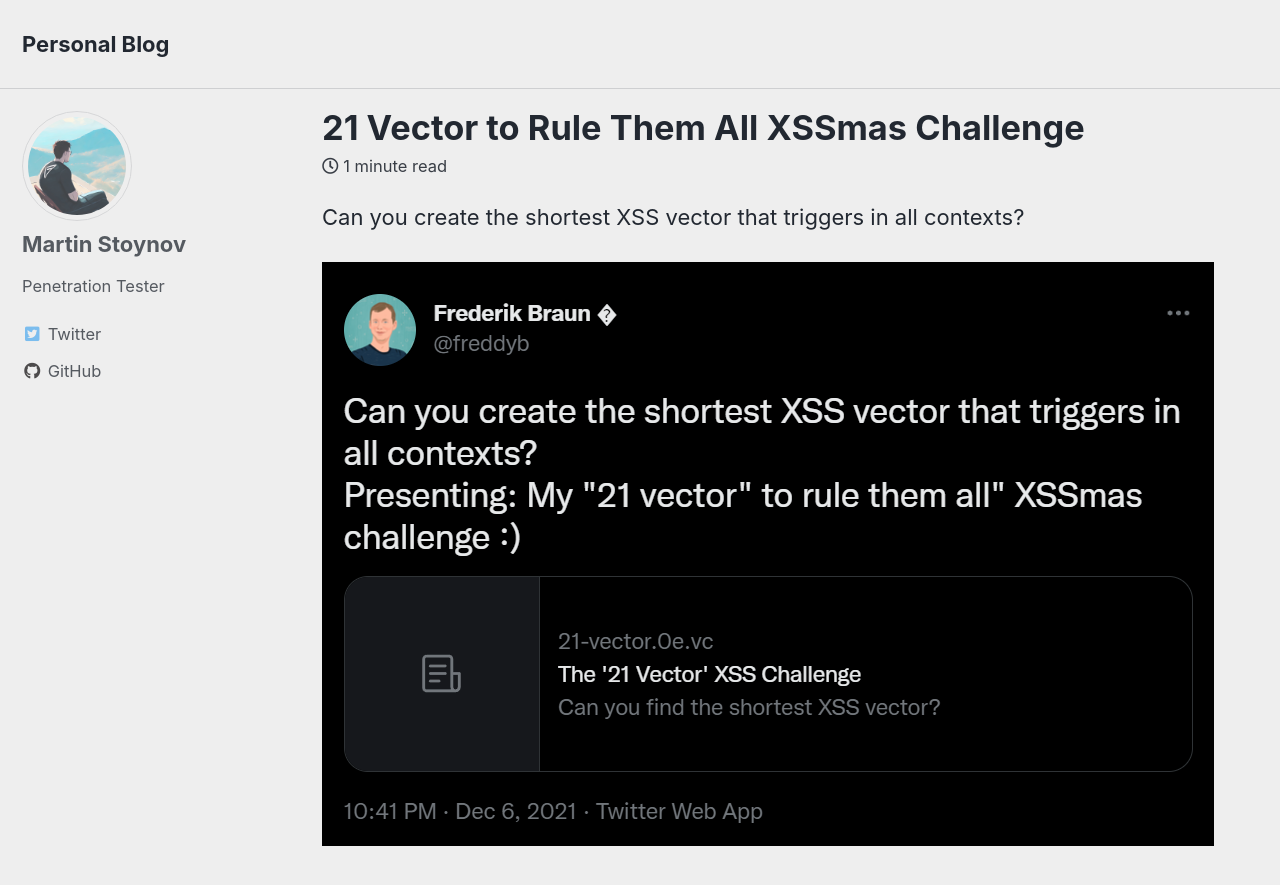
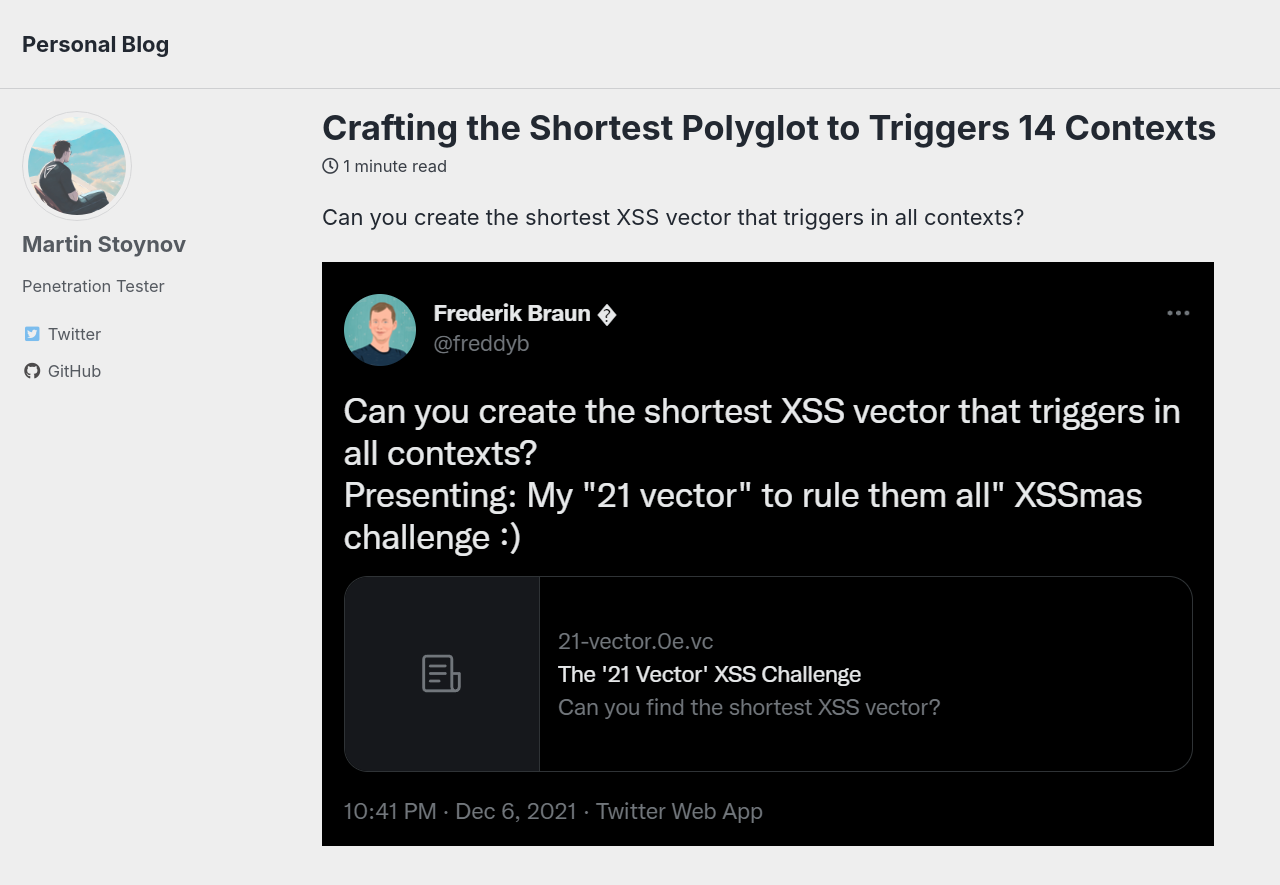
Before and after one commit to martinstnv/challenges, a Jekyll site: the page built from _posts/2021-12-06-crafting-the-shortest-polyglot-to-trigger-14-contexts.md, in a window 1280 px wide and 900 px high. Shown: the top 885 px of the window. Built offline with Jekyll 4.4.1, drawn with Linux system fonts in a browser that asks for light colours; cached includes are drawn as plain includes.

Commit message:
Update and rename 2021-12-06-twitter-xss-challenge-freddyb.md to 2021-12-06-crafting-the-shortest-polyglot-to-trigger-14-contexts.md

```diff
--- a/_posts/2021-12-06-twitter-xss-challenge-freddyb.md
+++ b/_posts/2021-12-06-crafting-the-shortest-polyglot-to-trigger-14-contexts.md
@@ -1,11 +1,10 @@
 ---
 layout: single
-title: 21 Vector to Rule Them All XSSmas Challenge
+title: Crafting the Shortest Polyglot to Triggers 14 Contexts
 date: 2021-12-06
 classes: wide
 tags:
   - Twitter
-  - XSS
   - XSSmas
   - Challenge
   - Frederik Braun
```
